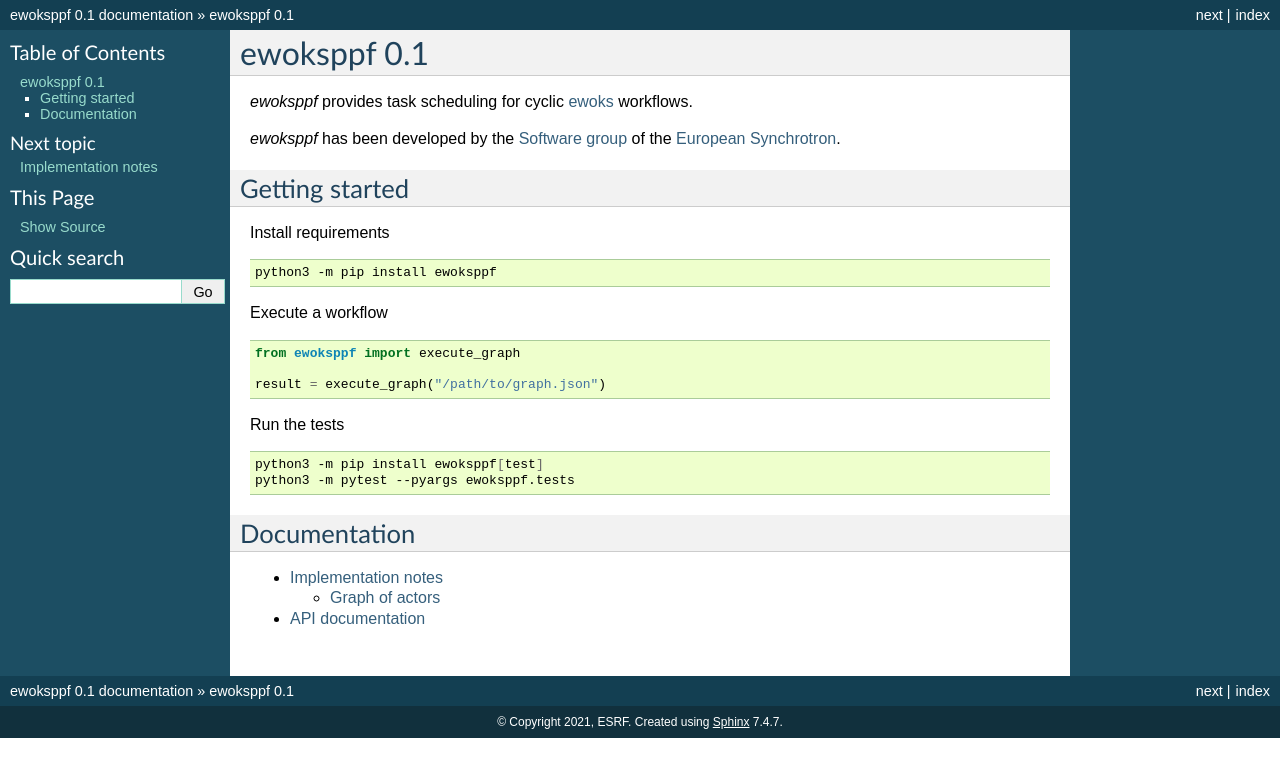
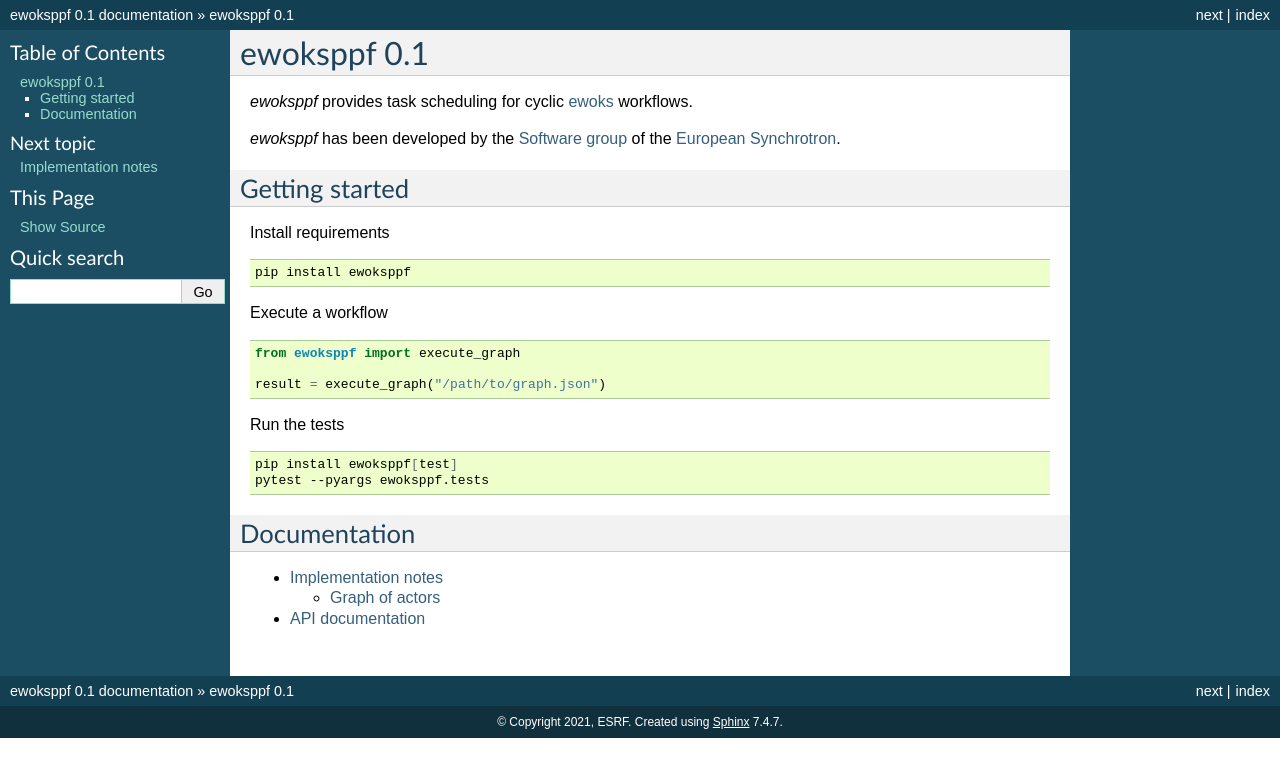
Before and after one commit to ewoks-kit/ewoksppf, a Sphinx documentation site: the page built from doc/index.rst, in a window 1280 px wide. Shown: the top 777 px of the page. Built offline with Sphinx 7.4.7, drawn with Linux system fonts in a browser that asks for light colours.

Commit message:
docs: simplify pip and pytest

```diff
--- a/doc/index.rst
+++ b/doc/index.rst
@@ -12,7 +12,7 @@ Install requirements
 
 .. code:: bash
 
-    python3 -m pip install ewoksppf
+    pip install ewoksppf
 
 Execute a workflow
 
@@ -26,8 +26,8 @@ Run the tests
 
 .. code:: bash
 
-    python3 -m pip install ewoksppf[test]
-    python3 -m pytest --pyargs ewoksppf.tests
+    pip install ewoksppf[test]
+    pytest --pyargs ewoksppf.tests
 
 Documentation
 -------------
```
Also changed, not shown: README.md (+2 -2 lines).
